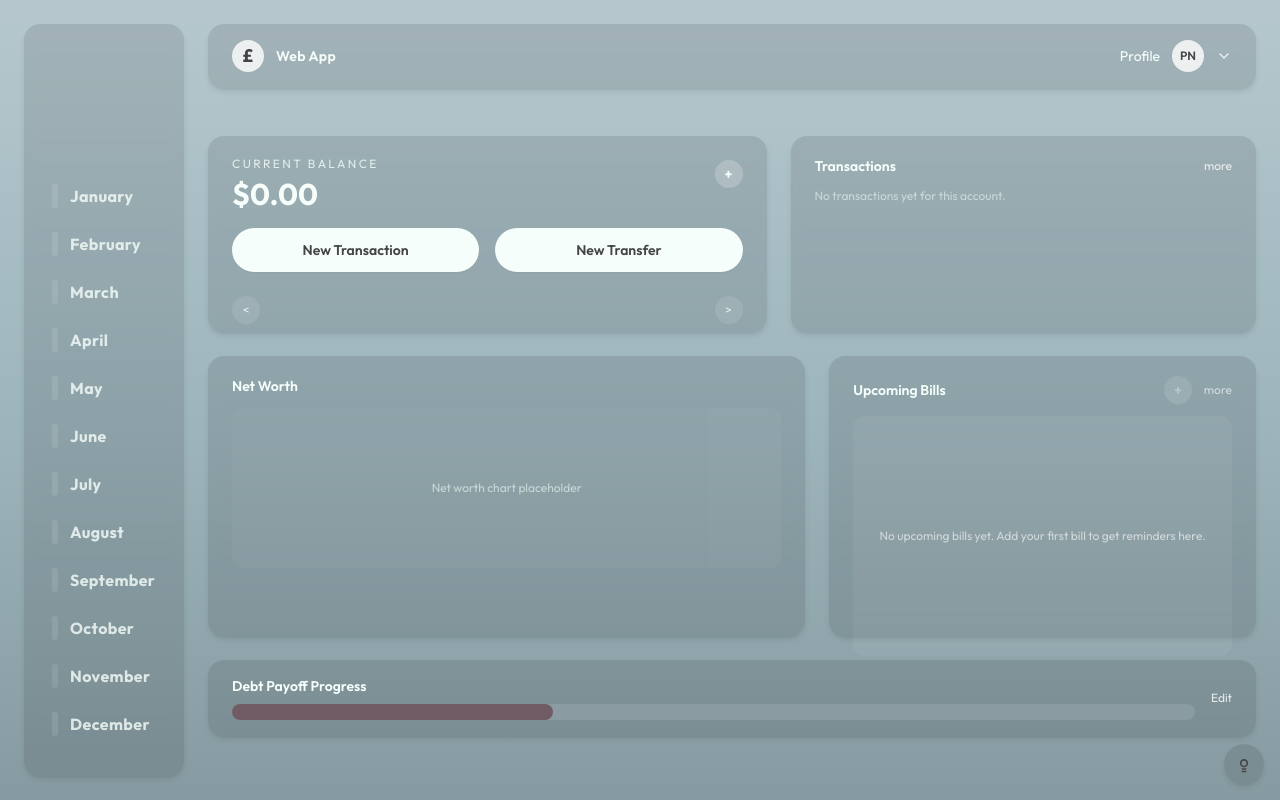
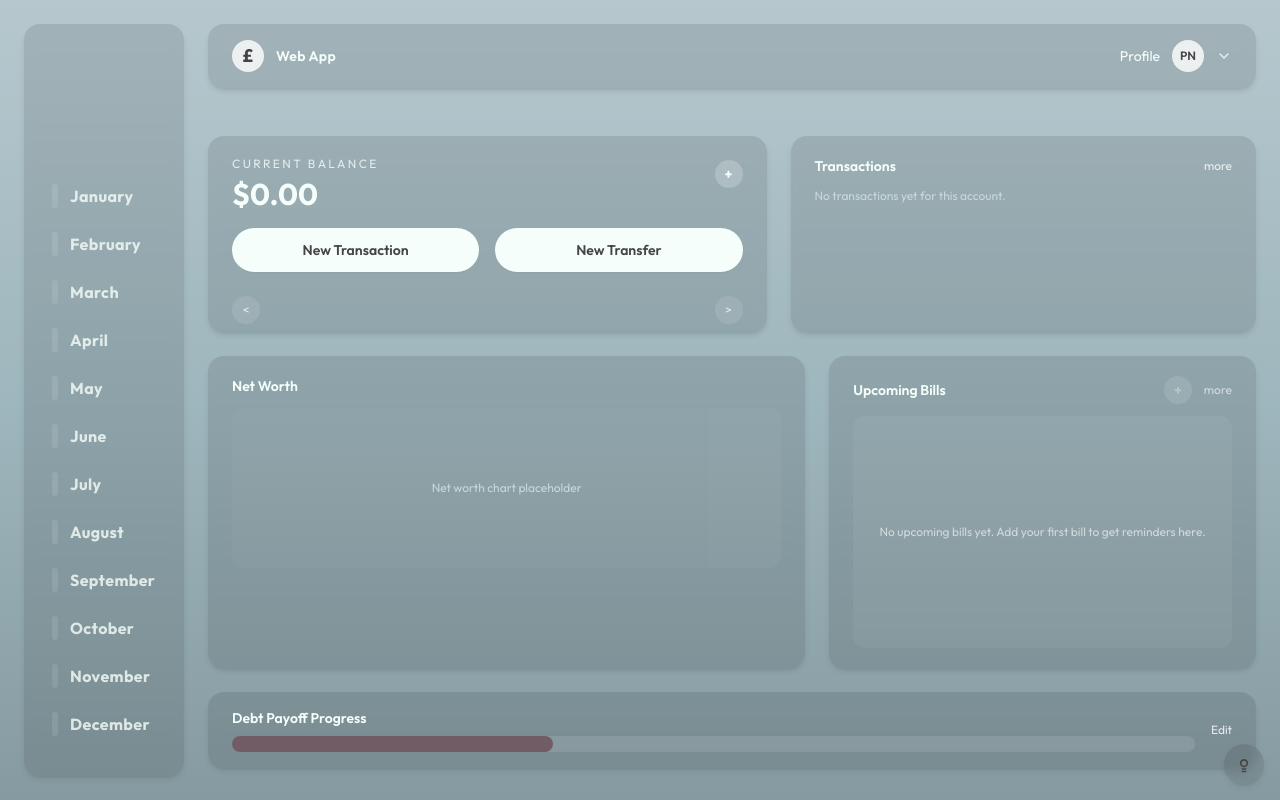
Before and after one commit to sameoldmason/finance-web, a React (Vite) app: page /dashboard in a window 1280 px wide. Built offline with nearby package versions, Linux system fonts and the light colour scheme.

Commit message:
Fix upcoming bills layout and defaults

```diff
--- a/src/routes/Dashboard.tsx
+++ b/src/routes/Dashboard.tsx
@@ -691,12 +691,14 @@ export default function Dashboard() {
                 </div>
               </div>
 
+              <div className="flex min-h-[232px] flex-col">
                 {unpaidBills.length === 0 ? (
-                <div className="flex h-full min-h-[200px] items-center justify-center rounded-xl bg-white/5 text-xs text-white/60">
+                  <div className="flex flex-1 items-center justify-center rounded-xl bg-white/5 text-xs text-white/60">
                     No upcoming bills yet. Add your first bill to get reminders
                     here.
                   </div>
                 ) : (
+                  <div className="flex flex-1 flex-col">
                     <div className="space-y-2">
                       {[...unpaidBills]
                         .sort((a, b) => a.dueDate.localeCompare(b.dueDate))
@@ -764,6 +766,7 @@ export default function Dashboard() {
                             </div>
                           </div>
                         ))}
+                    </div>
 
                     {unpaidBills.length > 3 && (
                       <p className="pt-1 text-[11px] text-white/60">
@@ -773,6 +776,7 @@ export default function Dashboard() {
                     )}
                   </div>
                 )}
+              </div>
             </section>
           </div>
 
@@ -1642,7 +1646,7 @@ function NewBillModal({
   const [isPadOpen, setIsPadOpen] = useState(false);
 
   const today = new Date().toISOString().slice(0, 10);
-  const [frequency, setFrequency] = useState<Bill["frequency"]>("monthly");
+  const [frequency, setFrequency] = useState<Bill["frequency"]>("once");
 
   const handleSubmit = (e: FormEvent<HTMLFormElement>) => {
     e.preventDefault();
```
Lines whose indentation alone changed are shown as unchanged.
